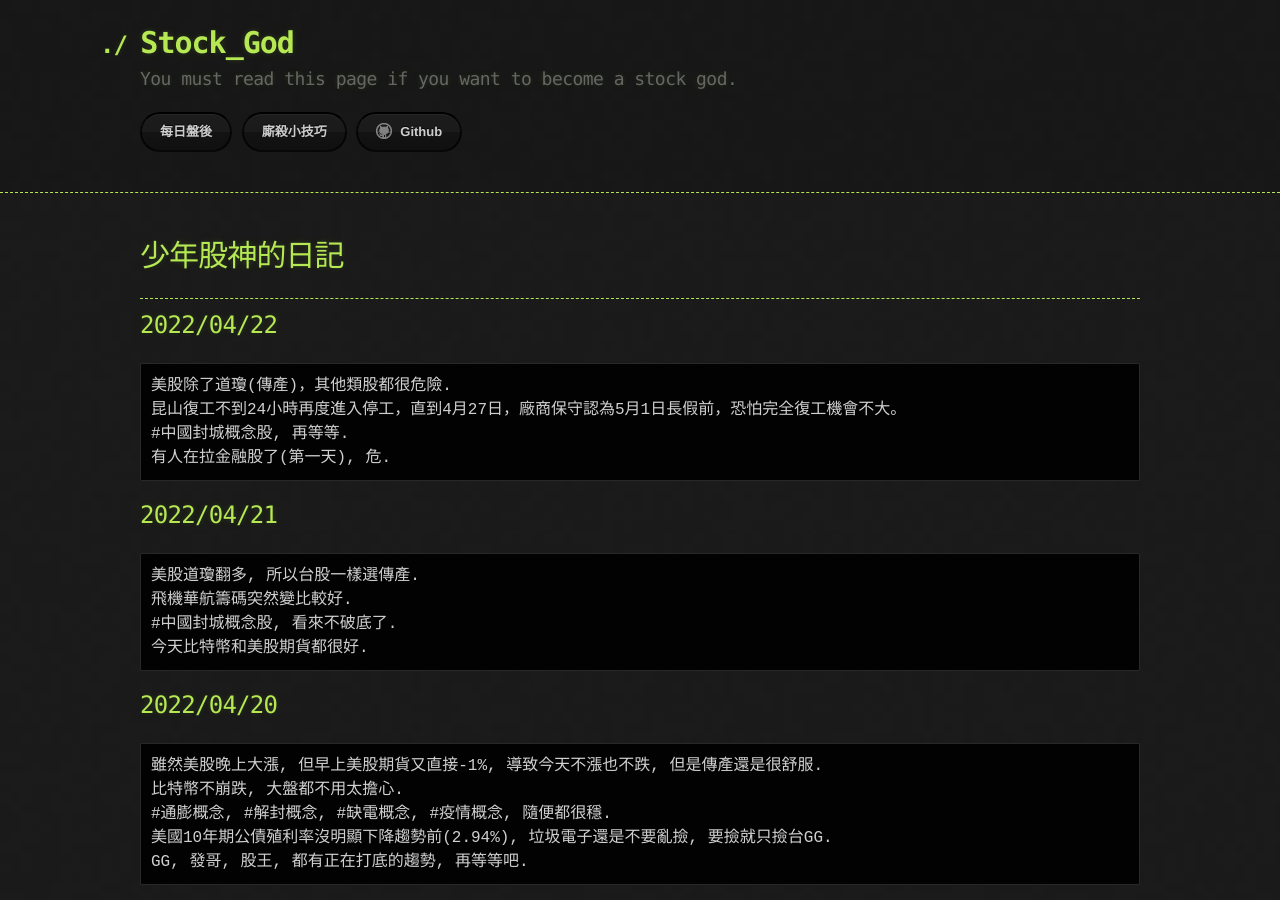
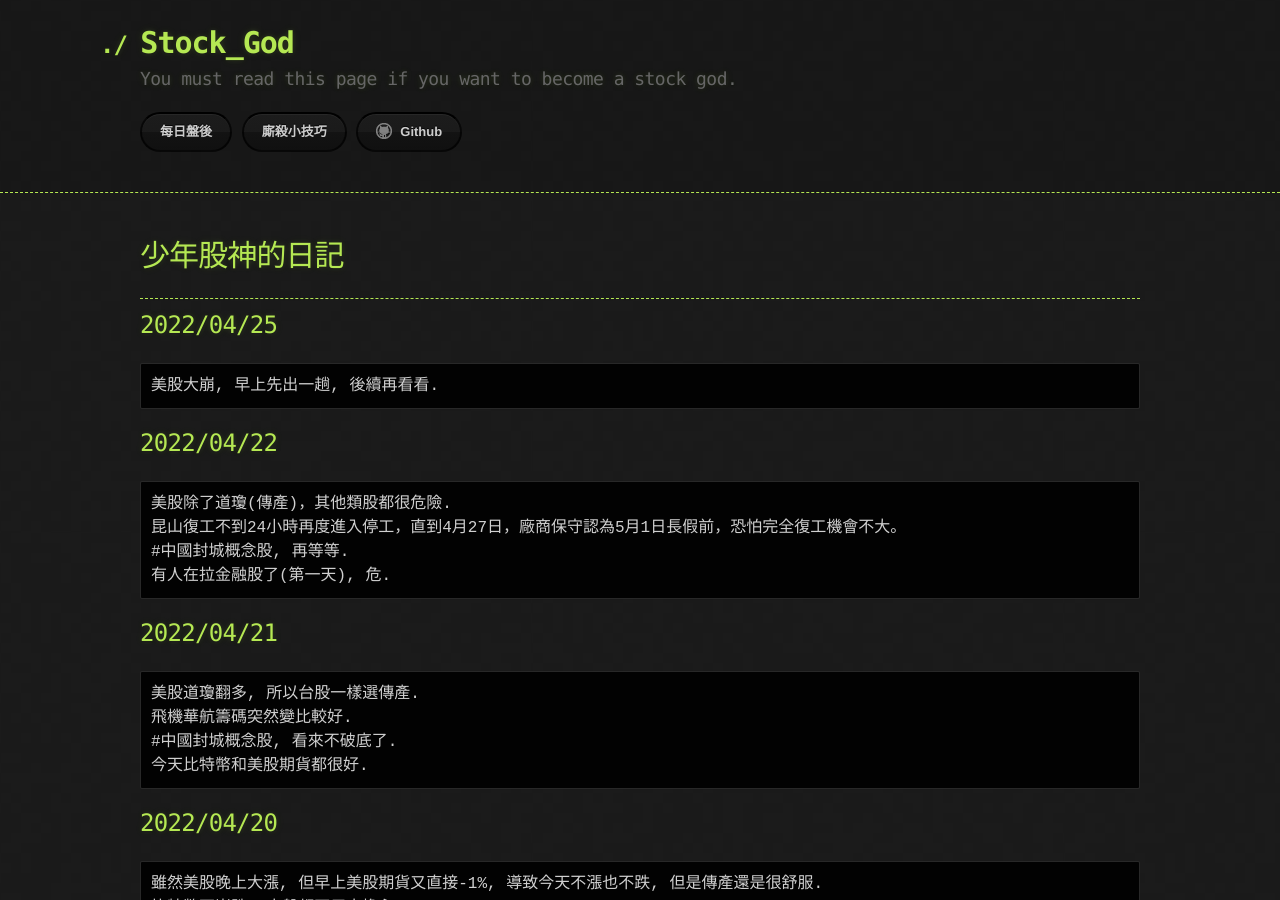
Before and after one commit to lepg5487/Stock_God, a Jekyll site: the page built from index.md, in a window 1280 px wide and 900 px high. Built offline with Jekyll 4.4.1, drawn with Linux system fonts in a browser that asks for light colours; our own code applies the rules of GitHub Pages for plain Markdown files.

Commit message:
Update index.md

````diff
--- a/index.md
+++ b/index.md
@@ -5,6 +5,11 @@ layout: testlayouts
 # 少年股神的日記
 
 ---
+
+## 2022/04/25
+```
+美股大崩, 早上先出一趟, 後續再看看.
+```
 
 ## 2022/04/22
 ```
````
